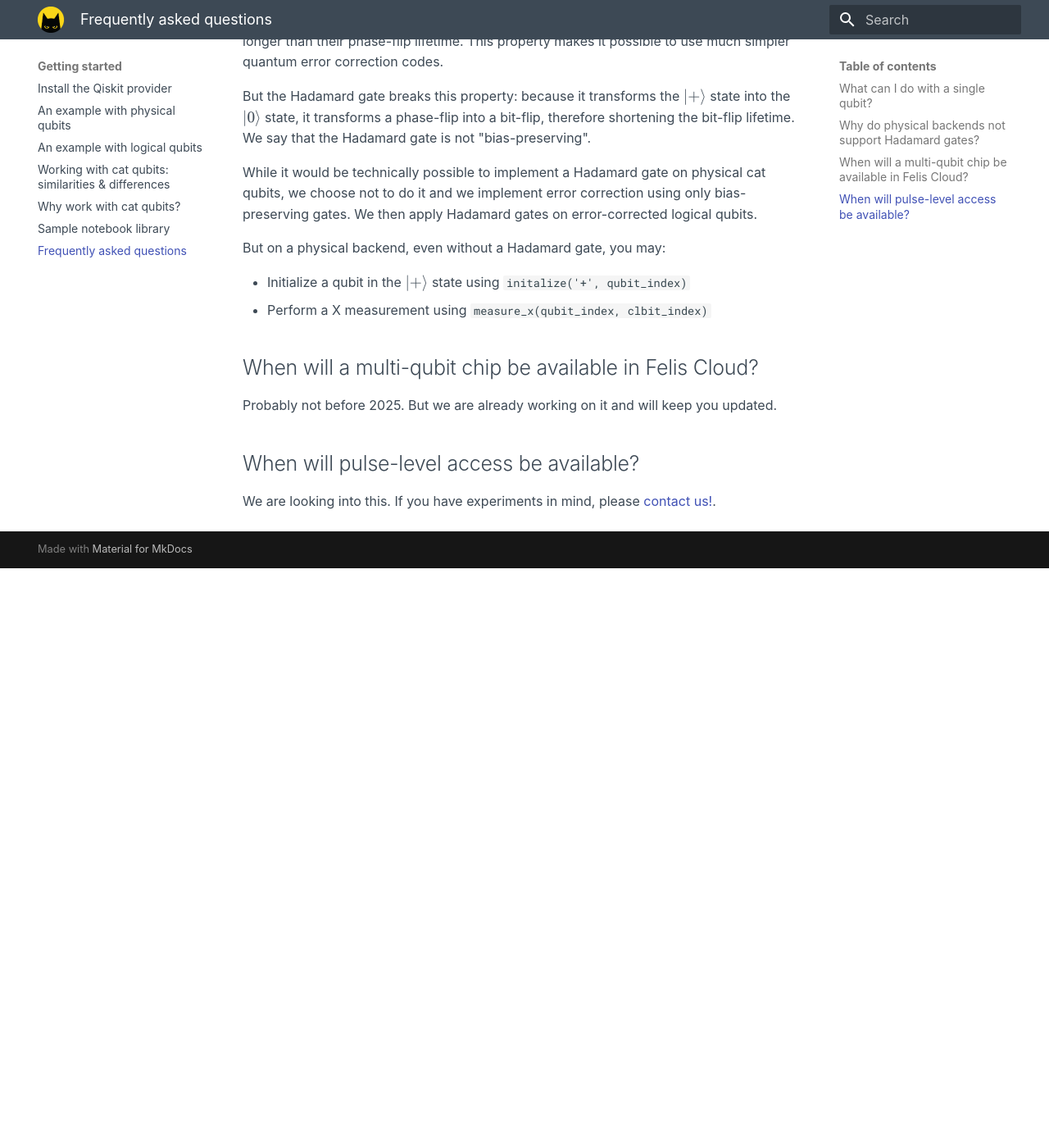
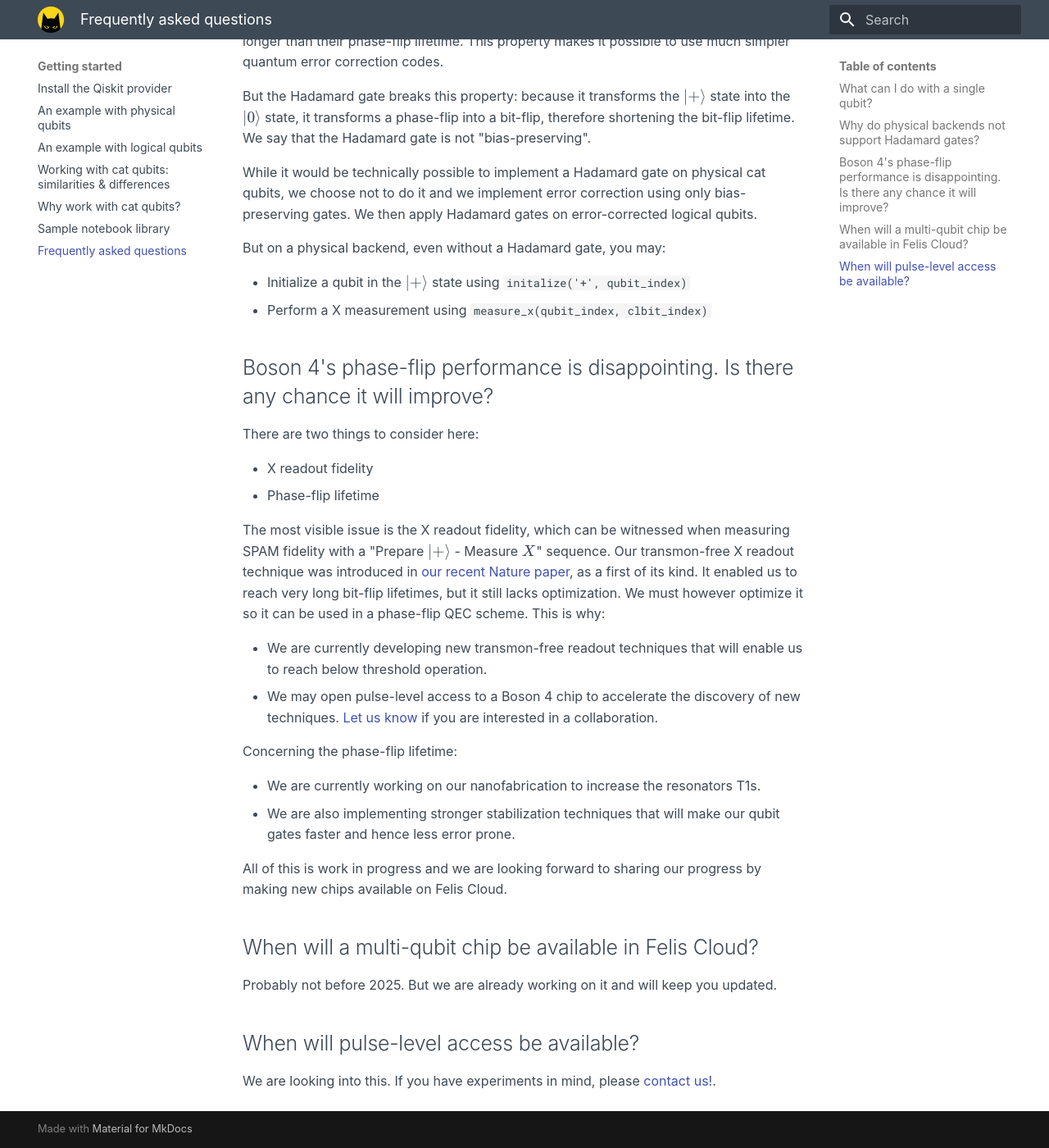
Before and after one commit to Alice-Bob-SW/felis, an MkDocs documentation site: the page built from docs/getting_started/faq.md, in a window 1280 px wide and 1400 px high, scrolled down 719 px. Shown: the whole window at 82% size. Built offline with MkDocs 1.6.1 and Material for MkDocs 9.7.7, drawn with Linux system fonts in a browser that asks for light colours; before the commit the page ends 1412 px from its top, so only the background shows below that.

Commit message:
Added FAQ

```diff
--- a/docs/getting_started/faq.md
+++ b/docs/getting_started/faq.md
@@ -27,6 +27,25 @@ But on a physical backend, even without a Hadamard gate, you may:
 - Initialize a qubit in the $\ket{+}$ state using `initalize('+', qubit_index)`
 - Perform a X measurement using `measure_x(qubit_index, clbit_index)`
 
+## Boson 4's phase-flip performance is disappointing. Is there any chance it will improve?
+
+There are two things to consider here:
+
+- X readout fidelity
+- Phase-flip lifetime
+
+The most visible issue is the X readout fidelity, which can be witnessed when measuring SPAM fidelity with a "Prepare $\ket{+}$ - Measure $X$" sequence. Our transmon-free X readout technique was introduced in [our recent Nature paper](https://arxiv.org/abs/2307.06617), as a first of its kind. It enabled us to reach very long bit-flip lifetimes, but it still lacks optimization. We must however optimize it so it can be used in a phase-flip QEC scheme. This is why:
+
+- We are currently developing new transmon-free readout techniques that will enable us to reach below threshold operation.
+- We may open pulse-level access to a Boson 4 chip to accelerate the discovery of new techniques. [Let us know](../contact_us.md) if you are interested in a collaboration.
+
+Concerning the phase-flip lifetime:
+
+- We are currently working on our nanofabrication to increase the resonators T1s.
+- We are also implementing stronger stabilization techniques that will make our qubit gates faster and hence less error prone.
+
+All of this is work in progress and we are looking forward to sharing our progress by making new chips available on Felis Cloud.
+
 ## When will a multi-qubit chip be available in Felis Cloud?
 
 Probably not before 2025. But we are already working on it and will keep you updated.
```
